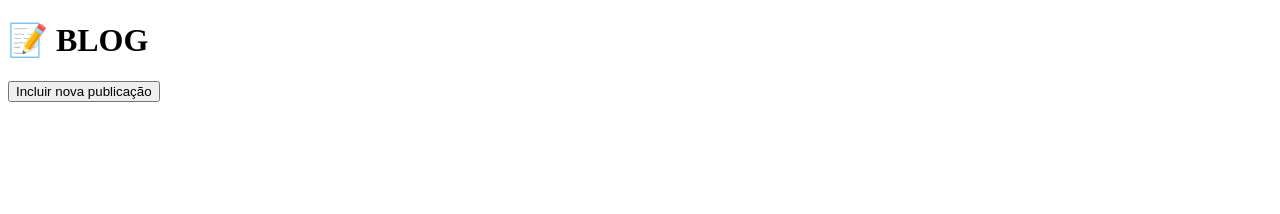
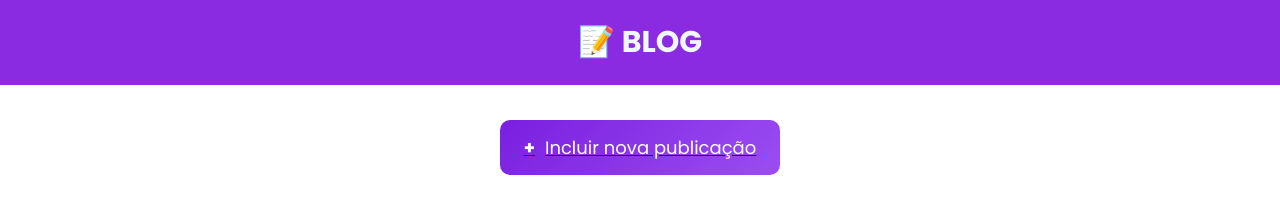
Before and after one commit to Erick-Badaro/publication-manager-front, a plain HTML site: page html/index.html in a window 1280 px wide. Drawn offline with Linux system fonts and the light colour scheme; the site is published under a folder, as on GitHub Pages, so addresses that start at the root find nothing; no server answers.

Commit message:
Corrigindo arquivo CSS

```diff
--- a/html/index.html
+++ b/html/index.html
@@ -4,7 +4,7 @@
     <meta charset="UTF-8">
     <meta name="viewport" content="width=device-width, initial-scale=1.0">
     <title>Blog de publicações</title>
-    <link rel="stylesheet" href="/publication-manager-front/css/styles.css">
+    <link rel="stylesheet" href="../css/styles.css">
 </head>
 <body>
     <header>
```
